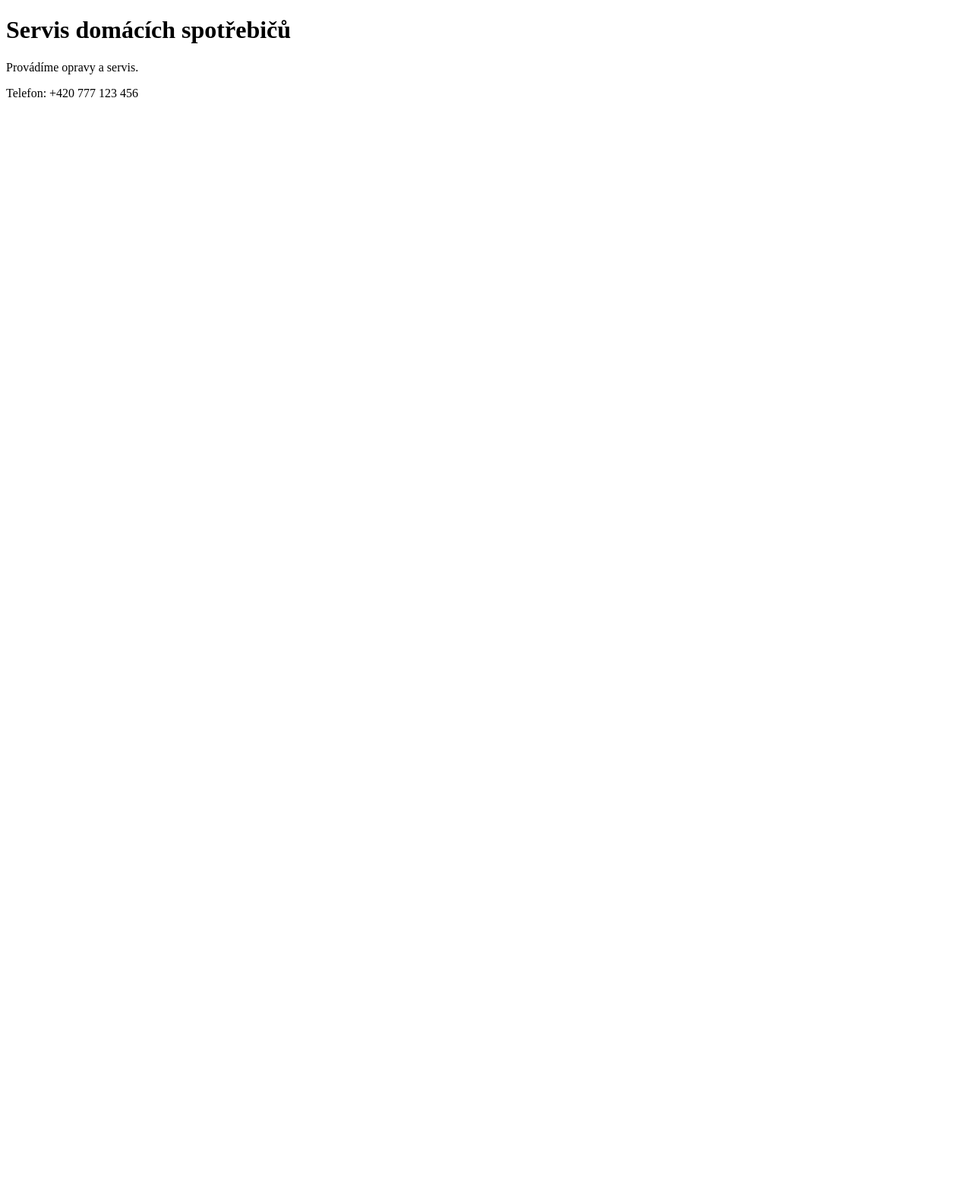
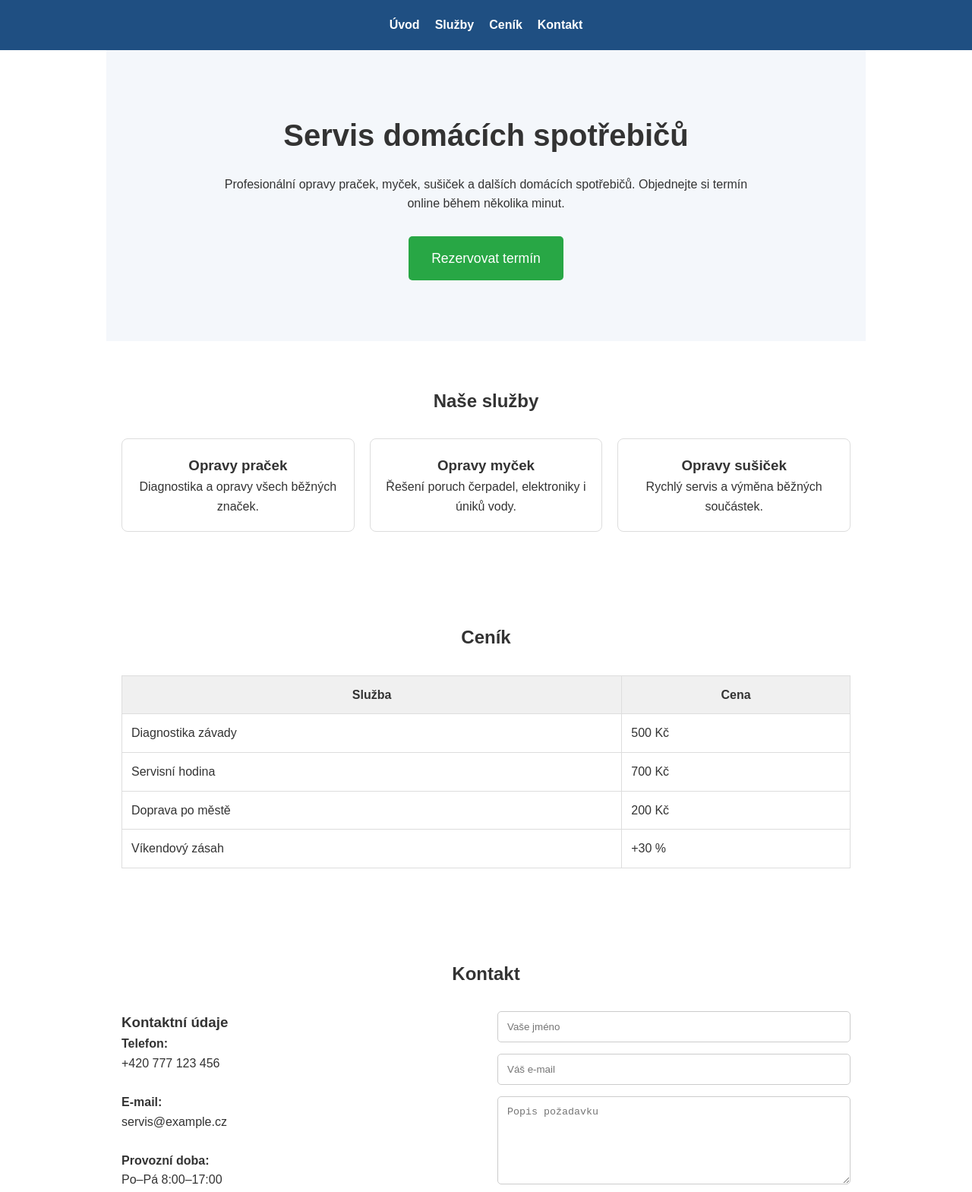
Before and after one commit to gloservaclav/servis-web, a plain HTML site: page index.html in a window 1280 px wide. Shown: the top 1569 px of the page at 76% size. Before the commit the page ends 800 px from the top, so only its background shows below. Drawn offline with Linux system fonts and the light colour scheme.

Commit message:
Update index.html

```diff
--- a/index.html
+++ b/index.html
@@ -1,20 +1,308 @@
 <!DOCTYPE html>
-<html>
+<html lang="cs">
 <head>
-<meta charset="utf-8">
+<meta charset="UTF-8">
+<meta name="viewport" content="width=device-width, initial-scale=1.0">
 <title>Servis domácích spotřebičů</title>
+
+<style>
+*{
+    margin:0;
+    padding:0;
+    box-sizing:border-box;
+}
+
+body{
+    font-family:Arial,Helvetica,sans-serif;
+    line-height:1.6;
+    color:#333;
+}
+
+header{
+    background:#1f4f82;
+    color:white;
+    padding:20px;
+    position:sticky;
+    top:0;
+}
+
+nav{
+    display:flex;
+    justify-content:center;
+    gap:20px;
+    flex-wrap:wrap;
+}
+
+nav a{
+    color:white;
+    text-decoration:none;
+    font-weight:bold;
+}
+
+.hero{
+    background:#f4f7fb;
+    text-align:center;
+    padding:80px 20px;
+}
+
+.hero h1{
+    font-size:2.5rem;
+    margin-bottom:20px;
+}
+
+.hero p{
+    max-width:700px;
+    margin:auto;
+    margin-bottom:30px;
+}
+
+.button{
+    display:inline-block;
+    background:#28a745;
+    color:white;
+    text-decoration:none;
+    padding:15px 30px;
+    border-radius:5px;
+    font-size:1.1rem;
+}
+
+.button:hover{
+    opacity:0.9;
+}
+
+section{
+    padding:60px 20px;
+    max-width:1000px;
+    margin:auto;
+}
+
+h2{
+    text-align:center;
+    margin-bottom:30px;
+}
+
+.services{
+    display:grid;
+    grid-template-columns:repeat(auto-fit,minmax(250px,1fr));
+    gap:20px;
+}
+
+.card{
+    border:1px solid #ddd;
+    border-radius:8px;
+    padding:20px;
+    text-align:center;
+}
+
+.price-table{
+    width:100%;
+    border-collapse:collapse;
+}
+
+.price-table th,
+.price-table td{
+    border:1px solid #ddd;
+    padding:12px;
+}
+
+.price-table th{
+    background:#f0f0f0;
+}
+
+.contact{
+    display:grid;
+    grid-template-columns:1fr 1fr;
+    gap:30px;
+}
+
+form{
+    display:flex;
+    flex-direction:column;
+    gap:15px;
+}
+
+input,
+textarea{
+    padding:12px;
+    border:1px solid #ccc;
+    border-radius:5px;
+}
+
+button{
+    padding:12px;
+    background:#1f4f82;
+    color:white;
+    border:none;
+    border-radius:5px;
+    cursor:pointer;
+}
+
+footer{
+    text-align:center;
+    background:#1f4f82;
+    color:white;
+    padding:20px;
+}
+
+@media(max-width:768px){
+
+    .hero h1{
+        font-size:2rem;
+    }
+
+    .contact{
+        grid-template-columns:1fr;
+    }
+
+}
+</style>
 </head>
+
 <body>
+
+<header>
+<nav>
+<a href="#home">Úvod</a>
+<a href="#services">Služby</a>
+<a href="#pricing">Ceník</a>
+<a href="#contact">Kontakt</a>
+</nav>
+</header>
+
+<section class="hero" id="home">
 
 <h1>Servis domácích spotřebičů</h1>
 
 <p>
-Provádíme opravy a servis.
+Profesionální opravy praček, myček, sušiček a dalších domácích spotřebičů.
+Objednejte si termín online během několika minut.
 </p>
 
+<a class="button"
+href="https://calendar.app.google/SEM_VLOZ_ODKAZ_NA_REZERVACE"
+target="_blank">
+Rezervovat termín
+</a>
+
+</section>
+
+<section id="services">
+
+<h2>Naše služby</h2>
+
+<div class="services">
+
+<div class="card">
+<h3>Opravy praček</h3>
+<p>Diagnostika a opravy všech běžných značek.</p>
+</div>
+
+<div class="card">
+<h3>Opravy myček</h3>
+<p>Řešení poruch čerpadel, elektroniky i úniků vody.</p>
+</div>
+
+<div class="card">
+<h3>Opravy sušiček</h3>
+<p>Rychlý servis a výměna běžných součástek.</p>
+</div>
+
+</div>
+
+</section>
+
+<section id="pricing">
+
+<h2>Ceník</h2>
+
+<table class="price-table">
+
+<tr>
+<th>Služba</th>
+<th>Cena</th>
+</tr>
+
+<tr>
+<td>Diagnostika závady</td>
+<td>500 Kč</td>
+</tr>
+
+<tr>
+<td>Servisní hodina</td>
+<td>700 Kč</td>
+</tr>
+
+<tr>
+<td>Doprava po městě</td>
+<td>200 Kč</td>
+</tr>
+
+<tr>
+<td>Víkendový zásah</td>
+<td>+30 %</td>
+</tr>
+
+</table>
+
+</section>
+
+<section id="contact">
+
+<h2>Kontakt</h2>
+
+<div class="contact">
+
+<div>
+
+<h3>Kontaktní údaje</h3>
+
+<p><strong>Telefon:</strong><br>
++420 777 123 456</p>
+
+<br>
+
+<p><strong>E-mail:</strong><br>
+servis@example.cz</p>
+
+<br>
+
+<p><strong>Provozní doba:</strong><br>
+Po–Pá 8:00–17:00</p>
+
+</div>
+
+<div>
+
+<form>
+
+<input type="text"
+placeholder="Vaše jméno">
+
+<input type="email"
+placeholder="Váš e-mail">
+
+<textarea rows="6"
+placeholder="Popis požadavku"></textarea>
+
+<button type="submit">
+Odeslat dotaz
+</button>
+
+</form>
+
+</div>
+
+</div>
+
+</section>
+
+<footer>
+
 <p>
-Telefon: +420 777 123 456
+© 2026 Servis domácích spotřebičů
 </p>
+
+</footer>
 
 </body>
 </html>
```
